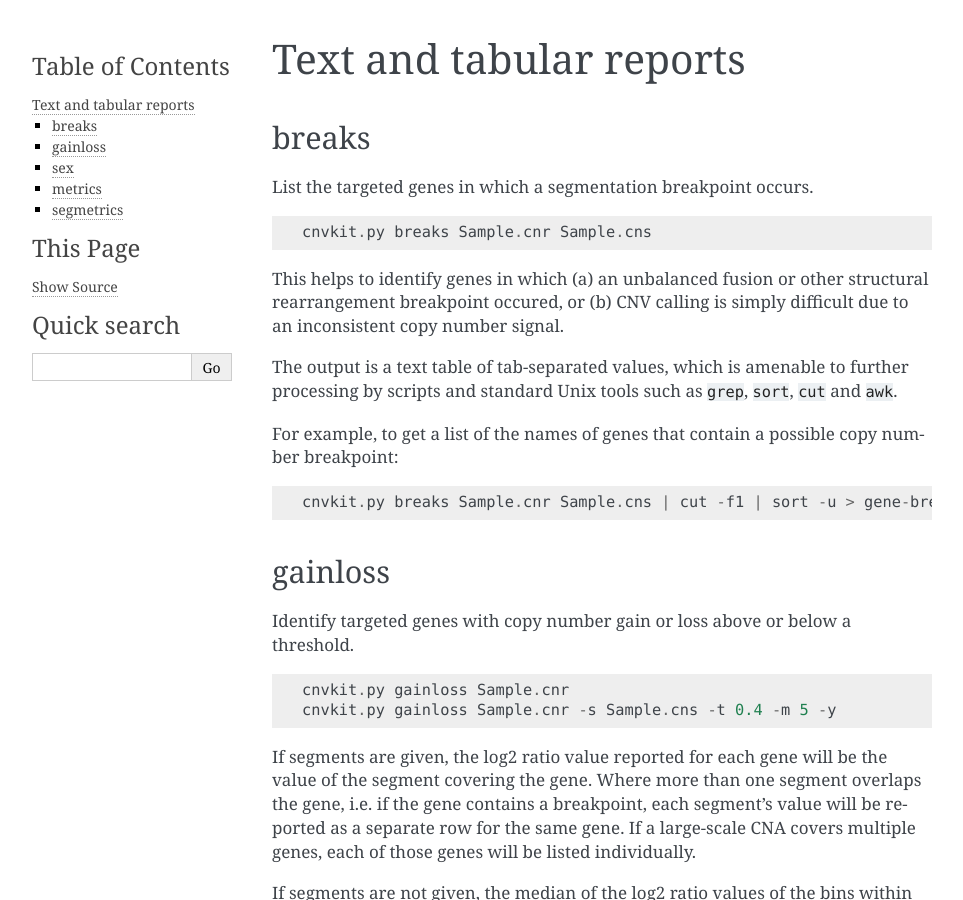
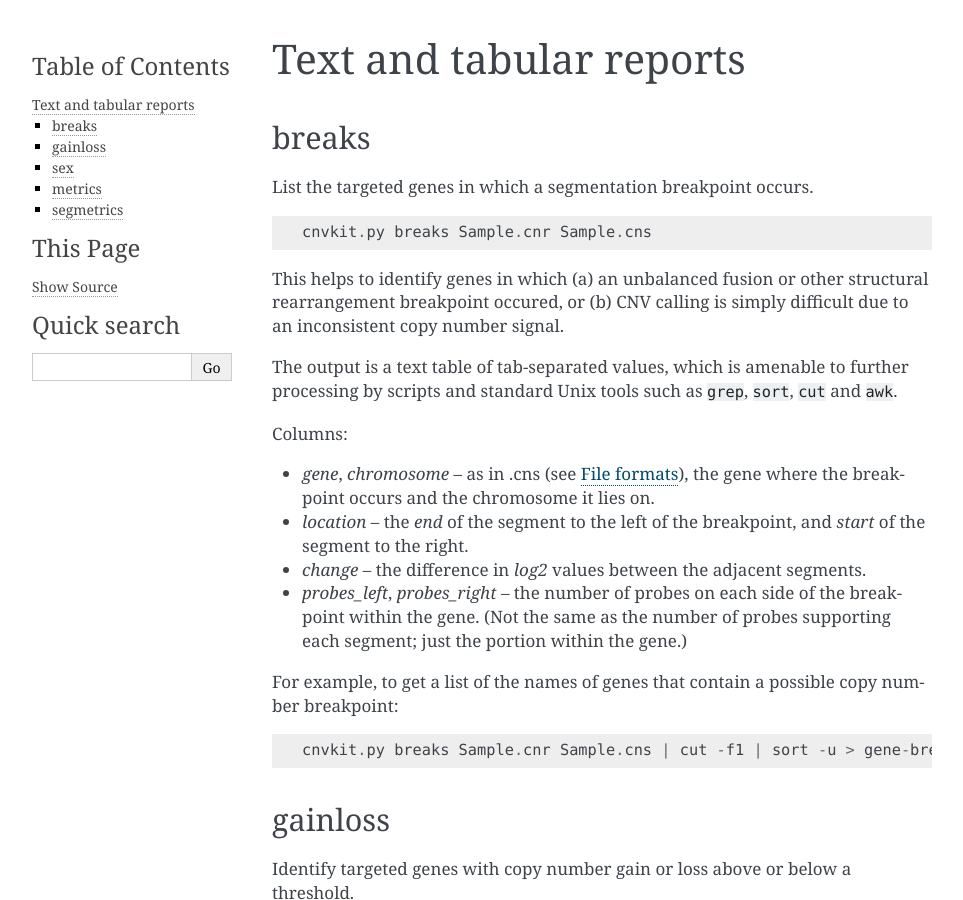
Before and after one commit to etal/cnvkit, a Sphinx documentation site: the page built from doc/reports.rst, in a window 1280 px wide and 900 px high. Shown: the whole window, without its empty margins (148-1111 px from the left). Built offline with Sphinx 7.4.7, drawn with Linux system fonts in a browser that asks for light colours; the version number could not be read and is left out.

Commit message:
doc: Describe the 'breaks' command's output columns (closes #220)

```diff
--- a/doc/reports.rst
+++ b/doc/reports.rst
@@ -19,6 +19,17 @@ simply difficult due to an inconsistent copy number signal.
 The output is a text table of tab-separated values, which is amenable to further
 processing by scripts and standard Unix tools such as ``grep``, ``sort``,
 ``cut`` and ``awk``.
+
+Columns:
+
+- `gene`, `chromosome` -- as in .cns (see :doc:`fileformats`), the gene where
+  the breakpoint occurs and the chromosome it lies on.
+- `location` -- the `end` of the segment to the left of the breakpoint, and
+  `start` of the segment to the right.
+- `change` -- the difference in `log2` values between the adjacent segments.
+- `probes_left`, `probes_right` -- the number of probes on each side of the
+  breakpoint within the gene. (Not the same as the number of probes supporting
+  each segment; just the portion within the gene.)
 
 For example, to get a list of the names of genes that contain a possible copy
 number breakpoint::
```
